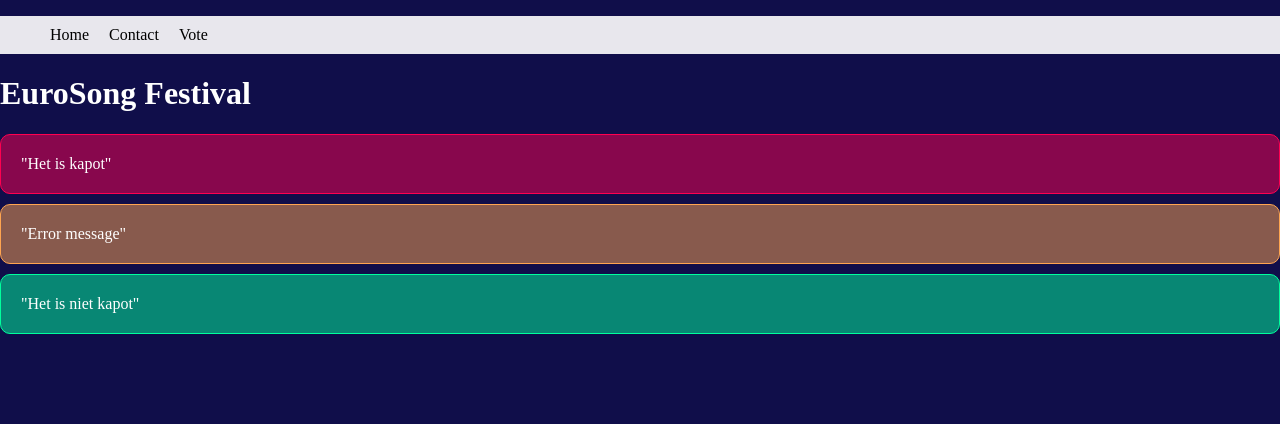
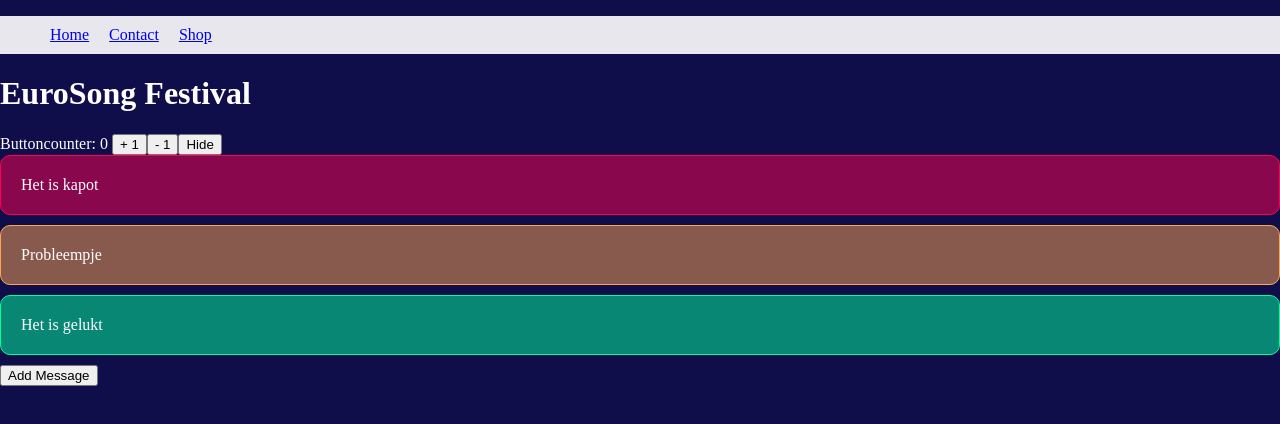
Before and after one commit to r0788048/WebDevFront, a Vue app: page / in a window 1280 px wide. Shown: the top 424 px of the page. Built offline with nearby package versions, Linux system fonts and the light colour scheme.

Commit message:
LesTweeVolledig

```diff
--- a/src/App.vue
+++ b/src/App.vue
@@ -1,41 +1,67 @@
 <template>
-  <div id="app">
-    <nav class="c-nav">
-      <ul class="c-nav-list">
-        <li class="c-nav-list-item">
-          Home
-        </li>
-        <li class="c-nav-list-item">
-          Contact
-        </li>
-        <li class="c-nav-list-item">
-          Vote
-        </li>
-      </ul>
-    </nav>
 
-    <h1>EuroSong Festival</h1>
+    <div id="app">
 
-    <div class="c-feedback error">
-      "Het is kapot"
+        <Navigation />
+
+        <h1>EuroSong Festival</h1>
+
+        <Counter />
+
+        <Feedback v-for="(message, index) in messages" v-bind:key="index"
+          v-bind:message=message.message
+          v-bind:classtype=message.classtype>
+        </Feedback>
+
+        <button @click="addMessage">
+          Add Message
+        </button>
+
     </div>
 
-    <div class="c-feedback warning">
-      "Error message"
-    </div>
-
-    <div class="c-feedback success">
-      "Het is niet kapot"
-    </div>
-
-  </div>
 </template>
 
 <script>
 //import of the whole styling
 import style from "./scss/style.scss";
 
+//Components
+import Navigation from "./components/Navigation.vue"
+import Counter from "./components/Counter.vue"
+import Feedback from "./components/Feedback.vue"
+
 export default {
-  name: 'App'
+  name: 'App',
+  components: {
+    Navigation,
+    Counter,
+    Feedback
+  },
+  data() {
+    return {
+      messages: [
+        {
+          message: "Het is kapot",
+          classtype: "c-feedback error"
+        },
+        {
+          message: "Probleempje",
+          classtype: "c-feedback warning"
+        },
+        {
+          message: "Het is gelukt",
+          classtype: "c-feedback success"
+        }
+      ]
+    }
+  },
+  methods: {
+    addMessage() {
+      this.messages.push( {
+        message:"NieuwItem",
+        classtype:"c-feedback success"
+      })
+    }
+  }
 }
 </script>
--- /dev/null
+++ b/src/components/Counter.vue
@@ -0,0 +1,44 @@
+<template>
+
+    <div v-if="isVisible">
+
+        Buttoncounter: {{ count }}
+
+        <button @click="addOne">
+            + 1
+        </button>
+
+        <button @click="minOne">
+            - 1
+        </button>
+
+        <button @click="hideCounter">
+            Hide
+        </button>
+
+    </div>
+
+</template>
+
+<script>
+    export default {
+        name: "Counter",
+        data() {
+            return {
+                count: 0,
+                isVisible: true
+            }
+        },
+        methods: {
+            addOne() {
+                this.count++;
+            },
+            minOne() {
+                this.count--;
+            },
+            hideCounter() {
+                this.isVisible = false
+            }
+        }
+    }
+</script>
--- /dev/null
+++ b/src/components/Feedback.vue
@@ -0,0 +1,29 @@
+<template>
+
+    <div v-bind:class=classtype v-if="isActive" @click="hide">
+
+      {{ message }}
+
+    </div>
+
+</template>
+
+<script>
+export default {
+    name: "Feedback",
+    data() {
+        return {
+            isActive: true
+        }
+    },
+    props: [
+        "message",
+        "classtype"
+    ],
+    methods: {
+        hide() {
+            this.isActive = false;
+        }
+    }
+}
+</script>
--- /dev/null
+++ b/src/components/Navigation.vue
@@ -0,0 +1,52 @@
+<template>
+
+    <nav class="c-nav" v-bind:id="id" v-if="shownavigation">
+
+        <span v-html=htmlTest v-bind:hidden="hiddenstate"></span>
+
+        <ul class="c-nav-list">
+
+            <li class="c-nav-list-item" v-for="(link, index) in links" v-bind:key="index">
+
+                <a v-bind:href="link.linkUrl">
+
+                    {{ link.linkText }}
+
+                </a>
+
+            </li>
+
+        </ul>
+
+    </nav>
+
+</template>
+
+<script>
+    export default {
+        name: 'Navigation',
+        data() {
+            return {
+                shownavigation: true,
+                brandName: "Eurosong Festival",
+                htmlTest: "<h1>Test H1</h1>",
+                id: "main-navigation",
+                hiddenstate:true,
+                links: [
+                    {
+                        linkText: "Home",
+                        linkUrl: "/home"
+                    },
+                    {
+                        linkText: "Contact",
+                        linkUrl: "/contact"
+                    },
+                    {
+                        linkText: "Shop",
+                        linkUrl: "/shop"
+                    }
+                ]
+            }
+        }
+    }
+</script>
```
